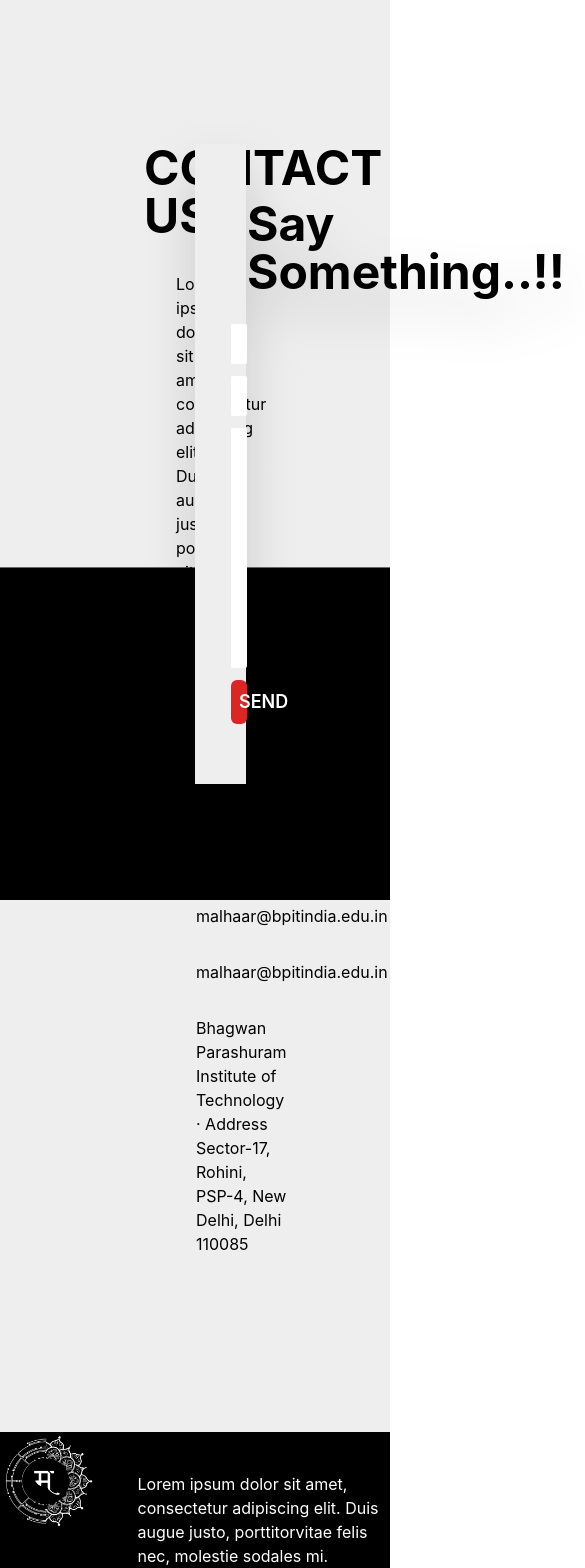
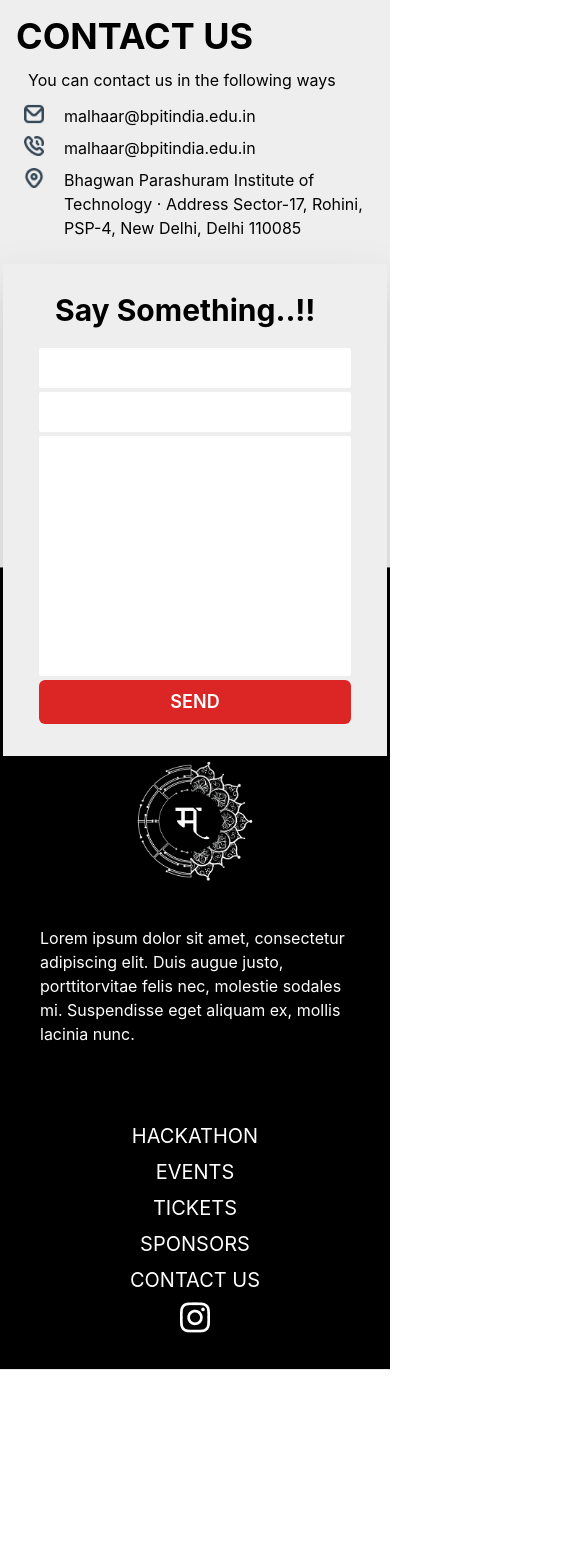
Before and after one commit to theantineutrino/malhaar-website, a React (Create React App) app: page /contact-us in a window 390 px wide. Shown: the top 1568 px of the page, 585 px wide, since content can reach past the window. After the commit the page ends 1370 px from the top, so only its background shows below. Built offline with nearby package versions, Linux system fonts and the light colour scheme.

Commit message:
responsiveness

```diff
--- a/src/components/ContactUs.js
+++ b/src/components/ContactUs.js
@@ -6,29 +6,33 @@ import bg from "../images/contactbg.png";
 export default function ContactUs() {
   return (
     <div>
-      <div className="flex p-36" style={{ backgroundImage: "url(" + bg + ")" }}>
-        <div className="w-1/2">
-          <h1 className="text-5xl font-bold">CONTACT US</h1>
-          <p className="max-w-xl p-8">
-            Lorem ipsum dolor sit amet, consectetur adipiscing elit. Duis augue
-            justo, porttitor vitae felis nec, molestie sodales mi. Suspendisse
-            eget aliquam ex, mollis lacinia nunc.
+      <div className="md:flex " style={{ backgroundImage: "url(" + bg + ")" }}>
+        <div className="p-4 items-center w-full md:w-1/2 md:p-16">
+          <h1 className="text-4xl md:text-5xl font-bold">CONTACT US</h1>
+          <p className="p-3 max-w-xl md:p-8">
+            You can contact us in the following ways
           </p>
-          <div className="flex p-8 pt-0 gap-5">
-            <img src={mail} alt="" /> malhaar@bpitindia.edu.in
+          <div className="p-2 max-w-lg md:pl-12 flex md:p-3 pt-0 gap-5">
+            <img src={mail} alt="" className="max-h-5" />{" "}
+            malhaar@bpitindia.edu.in
           </div>
-          <div className="flex p-8 pt-0 gap-5">
-            <img src={phone} alt="" /> malhaar@bpitindia.edu.in
+          <div className="p-2 flex md:p-3 md:pl-12  pt-0 gap-5">
+            <img src={phone} alt="" className="max-h-5" />{" "}
+            malhaar@bpitindia.edu.in
           </div>
-          <div className="flex p-8 pt-0 gap-5">
-            <img src={loc} alt="" />
-            Bhagwan Parashuram Institute of Technology · Address Sector-17,
-            Rohini, PSP-4, New Delhi, Delhi 110085
+          <div className="p-2 flex max-w-md md:pl-12  md:p-3 pt-0 gap-5">
+            <img src={loc} alt="" className="max-h-5" />
+            <p>
+              Bhagwan Parashuram Institute of Technology · Address Sector-17,
+              Rohini, PSP-4, New Delhi, Delhi 110085
+            </p>
           </div>
         </div>
-        <div className="w-1/2 pl-9 pt-10 pb-10 items-center bg-cont h-max drop-shadow-2xl">
-          <h1 className="text-5xl font-bold p-4">Say Something..!!</h1>
-          <form action="" className="flex flex-col gap-3">
+        <div className="pt-3 pb-3 p-9 w-96 m-auto md:m-32 md:w-1/2 md:pl-9 md:pt-10 md:pb-10 items-center bg-cont drop-shadow-2xl">
+          <h1 className="text-3xl md:text-5xl font-bold p-4">
+            Say Something..!!
+          </h1>
+          <form action="" className="flex flex-col gap-1 md:gap-3">
             <label htmlFor=""></label>
             <input type="text" className="p-2 rounded-sm max-w-lg" />
 
--- a/src/components/HackCard.js
+++ b/src/components/HackCard.js
@@ -1,8 +1,12 @@
 export default function HackCard(props) {
   return (
-    <div className="bg-white border-8 border-red-400 w-1/3 m-3 items-center flex flex-col h-72 justify-evenly">
-      <h1 className="text-8xl font-bold text-green-800">{props.title}</h1>
-      <p className="text-lg text-red-600">{props.sub}</p>
+    <div className="bg-white border-4 m-1 md:border-8 border-red-400 w-1/3 md:m-3 items-center flex flex-col md:h-72 justify-evenly">
+      <h1 className="text-4xl md:text-8xl font-bold text-green-800">
+        {props.title}
+      </h1>
+      <p className="text-xs text-center p-2 md:text-lg text-red-600">
+        {props.sub}
+      </p>
     </div>
   );
 }
--- a/src/components/Hackathon.js
+++ b/src/components/Hackathon.js
@@ -4,6 +4,7 @@ import bg from "../images/hackathonbg.jpg";
 import ins from "../images/insta.png";
 import HackCard from "./HackCard";
 import ContactUs from "./ContactUs";
+import csilogo from "../images/csilogo.png";
 import Footer from "../ux/Footer";
 export default function Hackathon() {
   return (
@@ -16,25 +17,33 @@ export default function Hackathon() {
           <div className="p-6">
             <div>
               <div className="flex justify-between items-center">
-                <img src={logo} alt="malhaar" />
-                <ul className="flex text-2xl text-white gap-3 justify-end relative">
+                <div className="flex items-center gap-4">
+                  <img src={logo} alt="malhaar" className="w-16 md:w-24" />
+                  <img src={csilogo} alt="" className="w-16 md:w-24" />
+                </div>
+                <ul className="text-lg gap-2 flex md:text-2xl text-white md:gap-3 justify-end relative">
                   <li className="hover:underline">Home</li>
                   <li className="hover:underline">Register</li>
                   <li className="hover:underline">Contact Us</li>
                 </ul>
               </div>
-              <img src={ins} alt="" className="absolute right-8 top-21" />
+              <img
+                src={ins}
+                alt=""
+                className="absolute right-6 top-20 w-5 md:right-6 md:top-24 md:w-7"
+              />
             </div>
-            <h1 className="text-7xl uppercase font-semibold p-7">Hackathon</h1>
+            <h1 className="pt-16 text-4xl md:text-7xl uppercase font-semibold p-7">
+              Hackathon
+            </h1>
             <p className="max-w-lg p-7">
-              Lorem ipsum dolor sit amet, consectetur adipiscing elit. Duis
-              augue justo, porttitor vitae felis nec, molestie sodales mi.
-              Suspendisse eget aliquam ex, mollis lacinia nunc.Lorem ipsum dolor
-              sit amet, consectetur adipiscing elit. Duis augue justo, porttitor
-              vitae felis nec, molestie sodales mi. Suspendisse eget aliquam ex,
-              mollis lacinia nunc.
+              Malhaar'22 in collaboration with CSI brings to you a 24hr
+              Hackathon exclusively sponsored by Cvent <br /> Date: November 23,
+              2022 <br /> Time: 10:00 a.m. onwards
+              <br /> No. Of team members: 4 <br /> Participation fee: FREE
+              <br />
             </p>
-            <button className="m-7 p-4 rounded-xl bg-blue-400">
+            <button className="m-7 p-4 rounded-full bg-blue-400">
               Get Started
             </button>
           </div>
@@ -45,8 +54,8 @@ export default function Hackathon() {
           <HackCard title="10+" sub="Number of teams participating" />
         </div>
         <section>
-          <div className="flex gap-4 justify-center p-36">
-            <h1 className="text-7xl font-semibold">
+          <div className=" p-10 md:flex gap-4 justify-center md:p-36">
+            <h1 className="text-3xl pb-3 md:text-7xl font-semibold">
               About <br></br>Hackathon
             </h1>
             <p className="max-w-3xl ">
@@ -58,15 +67,14 @@ export default function Hackathon() {
               mollis lacinia nunc.
             </p>
           </div>
-          <div className="flex gap-4 justify-center pt-10 p-36">
+          <div className="flex flex-col-reverse p-10 md:flex md:flex-row gap-4 justify-center md:pt-10 md:p-36">
             <div>
               <p className="max-w-3xl ">
-                Lorem ipsum dolor sit amet, consectetur adipiscing elit. Duis
-                augue justo, porttitor vitae felis nec, molestie sodales mi.
-                Suspendisse eget aliquam ex, mollis lacinia nunc.Lorem ipsum
-                dolor sit amet, consectetur adipiscing elit. Duis augue justo,
-                porttitor vitae felis nec, molestie sodales mi. Suspendisse eget
-                aliquam ex, mollis lacinia nunc.
+                Teams will be provided with a problem statement to rack their
+                brains on. WINNERS will be awarded a handsome amount of
+                1,00,000/- to compliment their efforts and hardwork! REGISTER
+                NOW and get your contemplating minds aboard this
+                avant garde quest!
               </p>
               <p className="max-w-3xl ">
                 Lorem ipsum dolor sit amet, consectetur adipiscing elit. Duis
@@ -77,15 +85,15 @@ export default function Hackathon() {
                 aliquam ex, mollis lacinia nunc.
               </p>
             </div>
-            <h1 className="text-7xl font-semibold">
+            <h1 className="text-3xl md:text-7xl font-semibold">
               Problem <br></br>Statement
             </h1>
           </div>
         </section>
-        <section className="grid grid-cols-2">
-          <div className="p-20">
-            <h1 className="text-6xl font-semibold">Participate</h1>
-            <p className="max-w-lg p-10">
+        <section className="md:grid md:grid-cols-2">
+          <div className="p-10 md:p-20">
+            <h1 className="text-4xl md:text-6xl font-semibold">Participate</h1>
+            <p className="max-w-lg pt-10 md:p-10">
               Lorem ipsum dolor sit amet, consectetur adipiscing elit. Duis
               augue justo, porttitor vitae felis nec, molestie sodales mi.
               Suspendisse eget aliquam ex, mollis lacinia nunc.Lorem ipsum dolor
@@ -95,7 +103,7 @@ export default function Hackathon() {
             </p>
             <img src={image} alt="laptop" />
           </div>
-          <form className="flex flex-col p-20 gap-4">
+          <form className="flex flex-col p-10 pt-0 md:p-20 gap-4">
             <div className="flex flex-col">
               <label htmlFor="">Name</label>
               <input
--- a/src/ux/Footer.js
+++ b/src/ux/Footer.js
@@ -3,23 +3,29 @@ import ins from "../images/insta.png";
 import "../App.css";
 export default function Footer() {
   return (
-    <div className="flex bg-black">
-      <img src={logo} alt="" className="w-1/4 h-1/4 items-center" />
+    <div className="bg-black md:flex ">
+      <img
+        src={logo}
+        alt=""
+        className="m-auto w-1/3 md:w-1/4 md:h-1/4 items-center"
+      />
       <div className="text-white ">
-        <p className="w-1/2 p-10">
+        <p className="md:w-1/2 p-10">
           Lorem ipsum dolor sit amet, consectetur adipiscing elit. Duis augue
           justo, porttitorvitae felis nec, molestie sodales mi. Suspendisse eget
           aliquam ex, mollis lacinia nunc.
         </p>
 
         <div className="w-full ">
-          <ul className=" flex gap-5 justify-end p-9 text-xl font-semibold">
-            <li>HACKATHON</li>
+          <ul className="items-center flex flex-col gap-2 justify-center font-normal md:flex md:flex-row md:gap-5 md:justify-end p-9 text-xl md:font-semibold">
+            <li>
+              <a href="/hackathon">HACKATHON</a>{" "}
+            </li>
             <li>EVENTS</li>
             <li>TICKETS</li>
             <li>SPONSORS</li>
             <li>CONTACT US</li>
-            <img src={ins} alt="" />
+            <img src={ins} alt="instagram" />
           </ul>
         </div>
         <hr />
```
Also changed, not shown: src/images/csilogo.png (added).
